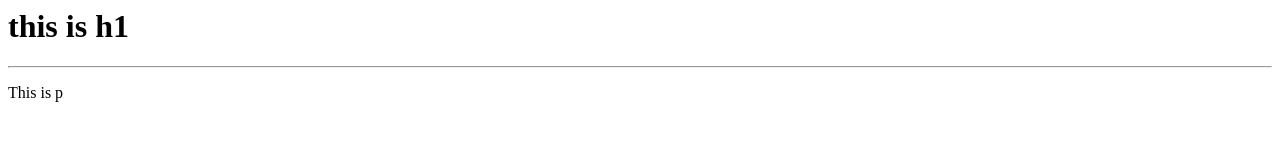
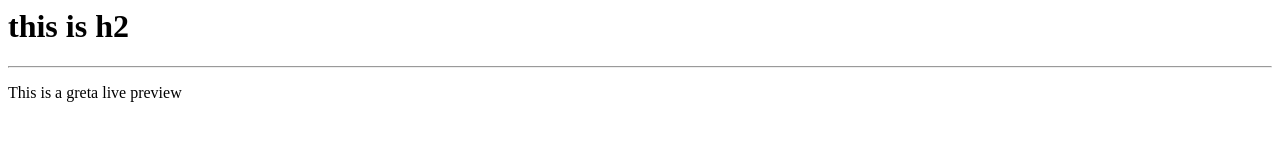
Before and after one commit to murtazahaidari/nodejs, a website: page index.html in a window 1280 px wide. Drawn offline with Linux system fonts and the light colour scheme.

```diff
--- a/index.html
+++ b/index.html
@@ -4,9 +4,9 @@
 	</head>
 	<body>
 		<div>
-			<h1> this is h1</h1>
+			<h1> this is h2</h1>
 			<hr>
-			<p>This is p </p>
+			<p>This is a greta live preview </p>
 		</div>
 	</body>
 
```
Also changed, not shown: package.json (+7 -2 lines), 2 other files.
